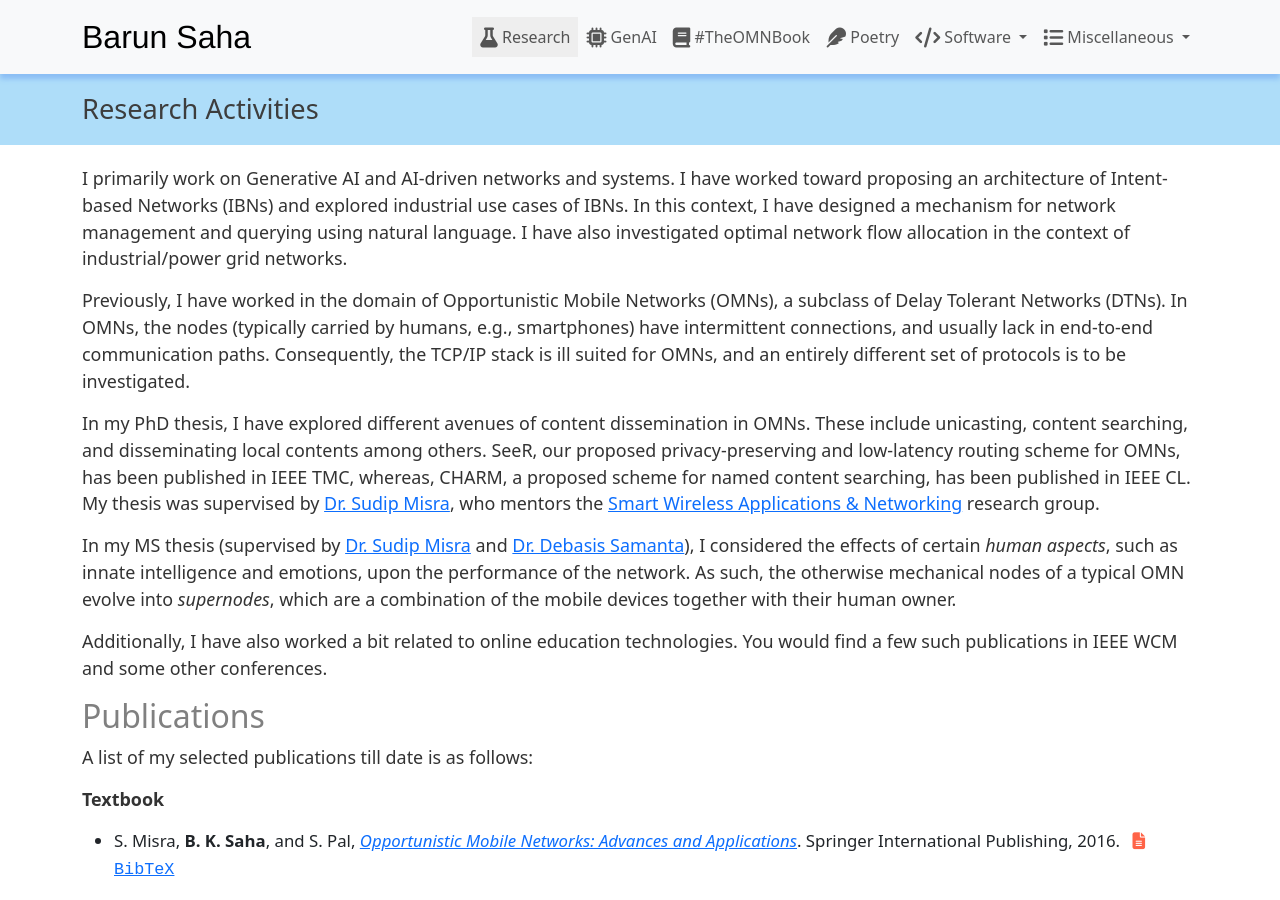
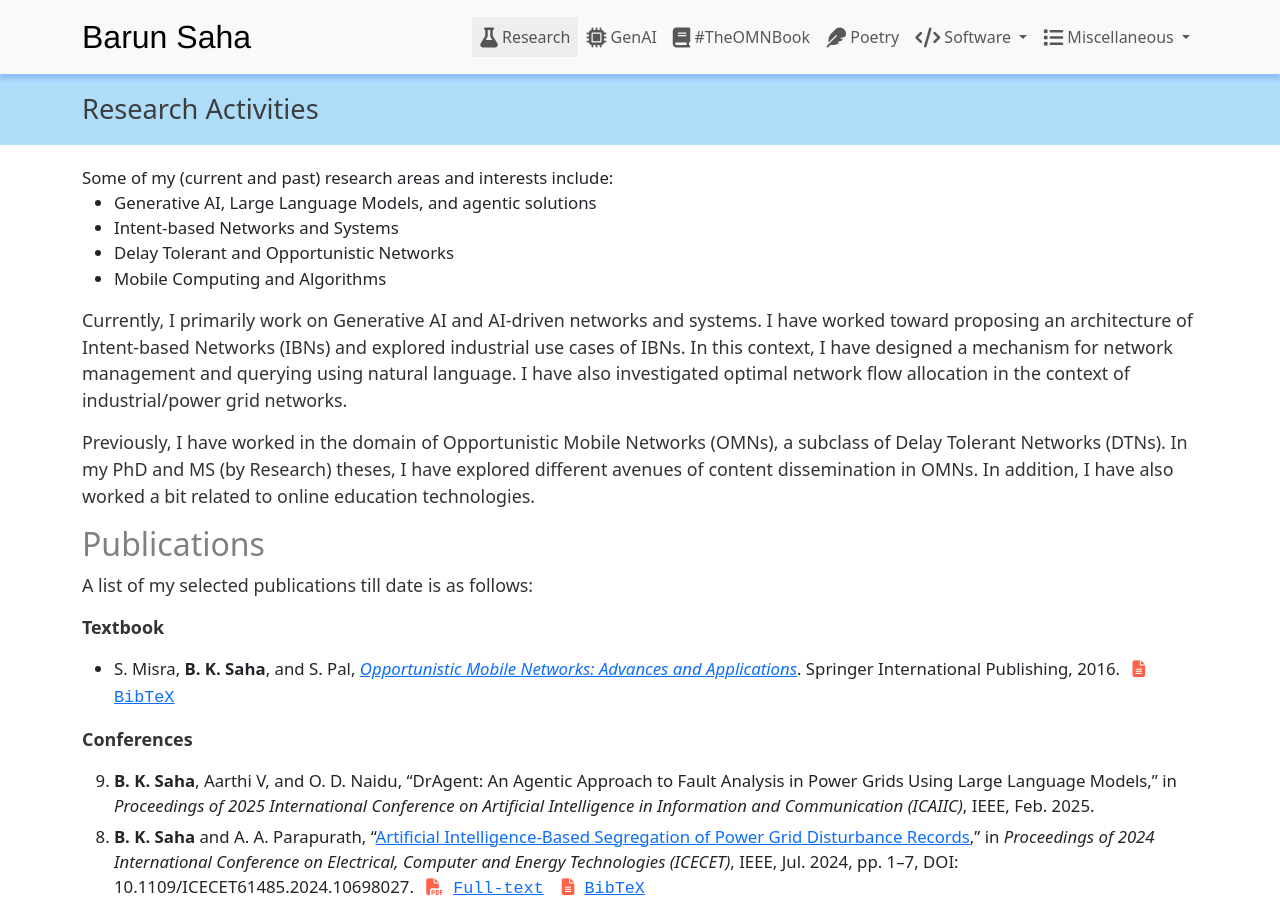
Before and after one commit to barun-saha/barun-saha.github.io, a Jekyll site: the page research.html, which Jekyll copies as it is, in a window 1280 px wide and 900 px high. Built offline with Jekyll 4.4.1, drawn with Linux system fonts in a browser that asks for light colours; nearby versions of some CDN libraries; some web fonts are replaced.

Commit message:
Update research areas

```diff
--- a/research.html
+++ b/research.html
@@ -163,24 +163,22 @@ Research Activities
 
 
 	<div class="container">
+		<div class="bigger">
+			Some of my (current and past) research areas and interests include:
+			<ul>
+				<li>Generative AI, Large Language Models, and agentic solutions</li>
+				<li>Intent-based Networks and Systems</li>
+				<li>Delay Tolerant and Opportunistic Networks</li>
+				<li>Mobile Computing and Algorithms</li>
+			</ul>
+		</div>
+
 		<p>
-			I primarily work on Generative AI and AI-driven networks and systems. I have worked toward proposing an architecture of Intent-based Networks (IBNs) and explored industrial use cases of IBNs. In this context, I have designed a mechanism for network management and querying using natural language. I have also investigated optimal network flow allocation in the context of industrial/power grid networks.
+			Currently, I primarily work on Generative AI and AI-driven networks and systems. I have worked toward proposing an architecture of Intent-based Networks (IBNs) and explored industrial use cases of IBNs. In this context, I have designed a mechanism for network management and querying using natural language. I have also investigated optimal network flow allocation in the context of industrial/power grid networks.
         </p>
 
         <p>
-            Previously, I have worked in the domain of Opportunistic Mobile Networks (OMNs), a subclass of Delay Tolerant Networks (DTNs). In OMNs, the nodes (typically carried by humans, e.g., smartphones) have intermittent connections, and usually lack in end-to-end communication paths. Consequently, the TCP/IP stack is ill suited for OMNs, and an entirely different set of protocols is to be investigated.
-		</p>
-
-		<p>
-			In my PhD thesis, I have explored different avenues of content dissemination in OMNs. These include unicasting, content searching, and disseminating local contents among others. SeeR, our proposed privacy-preserving and low-latency routing scheme for OMNs, has been published in IEEE TMC, whereas, CHARM, a proposed scheme for named content searching, has been published in IEEE CL. My thesis was supervised by <a href="http://cse.iitkgp.ac.in/~smisra/">Dr. Sudip Misra</a>, who mentors the <a href="http://cse.iitkgp.ac.in/~smisra/swan/index.html">Smart Wireless Applications &amp; Networking</a> research group.
-		</p>
-
-		<p>
-			 In my MS thesis (supervised by <a href="http://cse.iitkgp.ac.in/~smisra/">Dr. Sudip Misra</a> and <a href="http://cse.iitkgp.ac.in/~dsamanta/">Dr. Debasis Samanta</a>), I considered the effects of certain <em>human aspects</em>, such as innate intelligence and emotions, upon the performance of the network. As such, the otherwise mechanical nodes of a typical OMN evolve into <em>supernodes</em>, which are a combination of the mobile devices together with their human owner.
-		</p>
-
-		<p>
-			Additionally, I have also worked a bit related to online education technologies. You would find a few such publications in IEEE WCM and some other conferences.
+            Previously, I have worked in the domain of Opportunistic Mobile Networks (OMNs), a subclass of Delay Tolerant Networks (DTNs). In my PhD and MS (by Research) theses, I have explored different avenues of content dissemination in OMNs. In addition, I have also worked a bit related to online education technologies.
 		</p>
 
 
```
Also changed, not shown: templates/research.html (+12 -14 lines).
